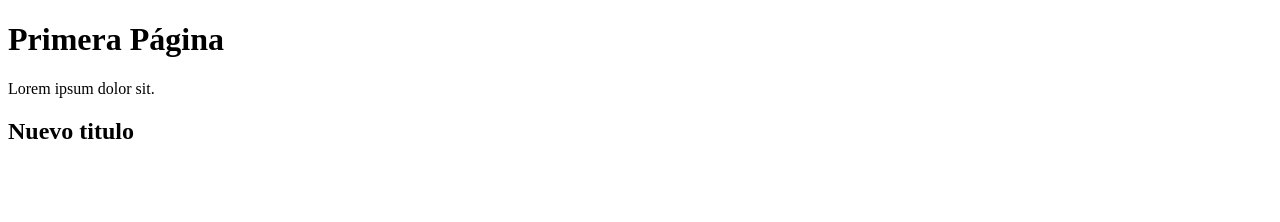
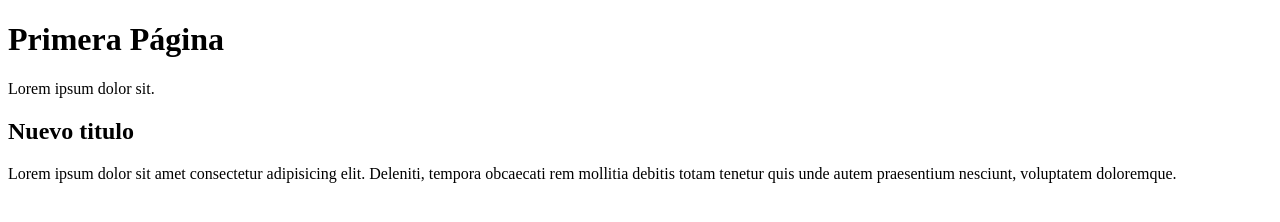
Before and after one commit to Benjamin-zalles/usando-git, a plain HTML site: page index.html in a window 1280 px wide. Drawn offline with Linux system fonts and the light colour scheme.

Commit message:
nuevo parrafo

```diff
--- a/index.html
+++ b/index.html
@@ -12,6 +12,7 @@
     <p>Lorem ipsum dolor sit.</p>
 
     <h2>Nuevo titulo</h2>
+    <p>Lorem ipsum dolor sit amet consectetur adipisicing elit. Deleniti, tempora obcaecati rem mollitia debitis totam tenetur quis unde autem praesentium nesciunt, voluptatem doloremque.</p>
 
 </body>
 </html>
```
